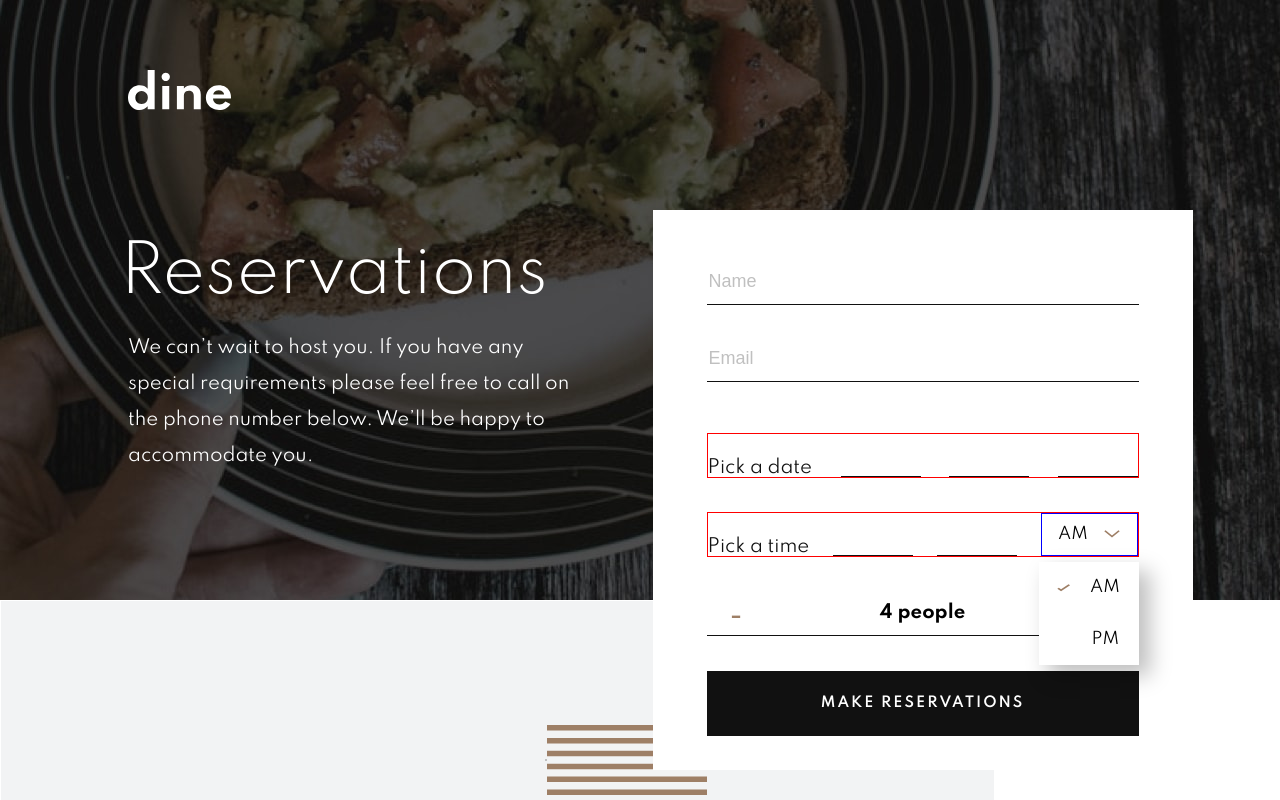
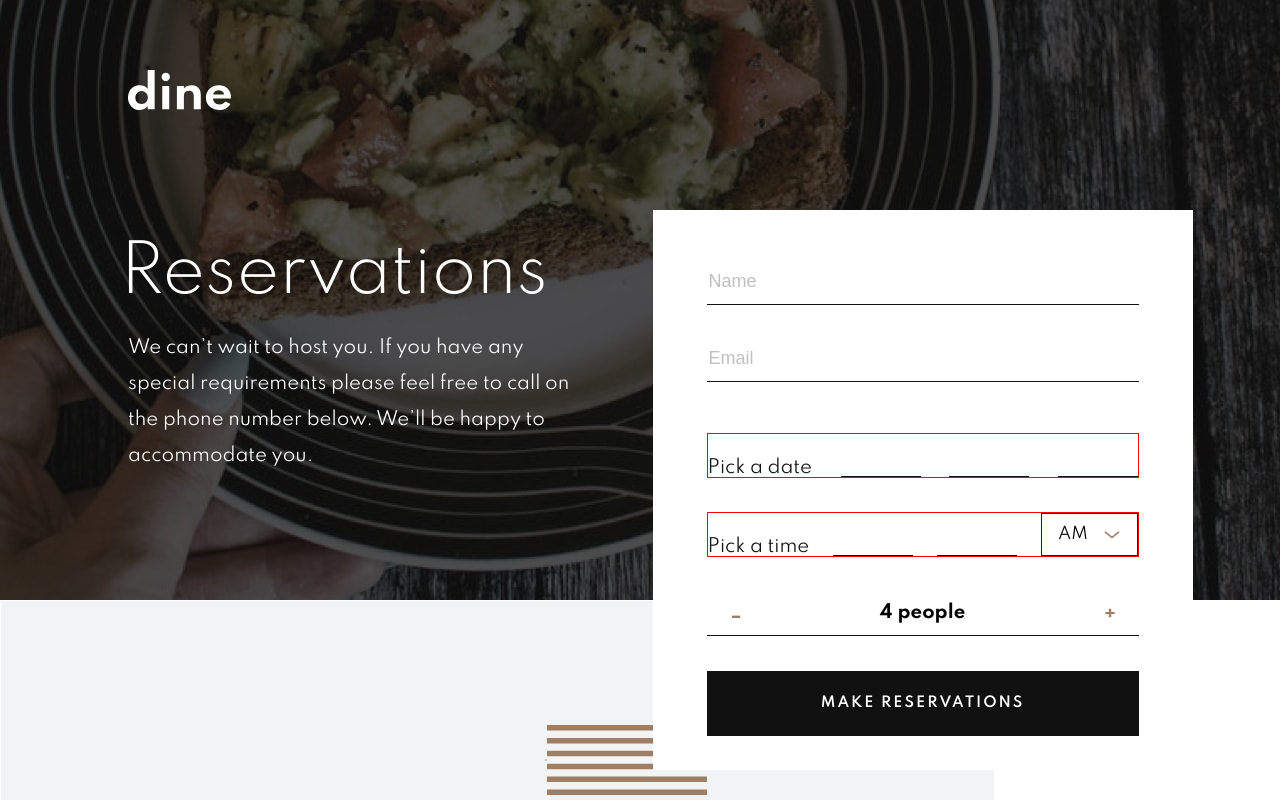
Before and after one commit to SJellen/dine, a Next.js app: page /book in a window 1280 px wide. Shown: the top 800 px of the page. Built offline with nearby package versions, Linux system fonts and the light colour scheme.

Commit message:
am pm box styling and logic

```diff
--- a/components/Booking/Form.js
+++ b/components/Booking/Form.js
@@ -17,7 +17,7 @@ export default function Form() {
     }
 
     function handleArrowClick() {
-
+        setShowDropDown(prevState => !prevState)
     }
 
 
@@ -50,21 +50,24 @@ export default function Form() {
                         <input className='twoDigitInput' />
                         <input className='twoDigitInput' />
                         <span className={styles.amPmContainer}>{isAm ? 'AM' : 'PM'}
-                            <Image src="/assets/icons/icon-arrow.svg" alt="arrow" width="16" height="8"  />
+                            <div className={styles.arrowContainer}>
+                              <Image src="/assets/icons/icon-arrow.svg" alt="arrow" width="16" height="8" onClick={() => handleArrowClick()} />
+                            </div>
+
                         </span>
                     </div>
-                    <div className={styles.amPmSelector}>
+                    <div className={styles.amPmSelector} style={{display: showDropDown ? '' : 'none'}}>
                         <span className={styles.amPmBox}>
                             <span style={{opacity: isAm ? 1 : 0}}>
-                                <Image src="/assets/icons/icon-check.svg" alt="check" width="14" height="8"  />
+                                <Image src="/assets/icons/icon-check.svg" alt="check" width="12" height="8"  />
                             </span>
-                            AM
+                            <span className={styles.label} >AM</span>
                         </span>
-                        <span className={styles.amPmBox}>
+                        <span className={styles.amPmBox} >
                             <span style={{opacity: isAm ? 0 : 1}}>
-                               <Image src="/assets/icons/icon-check.svg" alt="check" width="14" height="8" />
+                               <Image src="/assets/icons/icon-check.svg" alt="check" width="12" height="8" />
                             </span>
-                            PM
+                            <span className={styles.label} >PM</span>
                         </span>
 
                     </div>
--- a/styles/Book/Form.module.scss
+++ b/styles/Book/Form.module.scss
@@ -93,12 +93,18 @@
             height: 103px;
             display: flex;
             flex-direction: column;
+            justify-content: space-evenly;
             .amPmBox {
-                height: 50%;
+                height: 40%;
                 display: flex;
                 justify-content: space-evenly;
                 align-items: center;
             }
+            .label:hover {
+                cursor: pointer;
+            }
+
+
         }
 
         .selectContainer {
```
